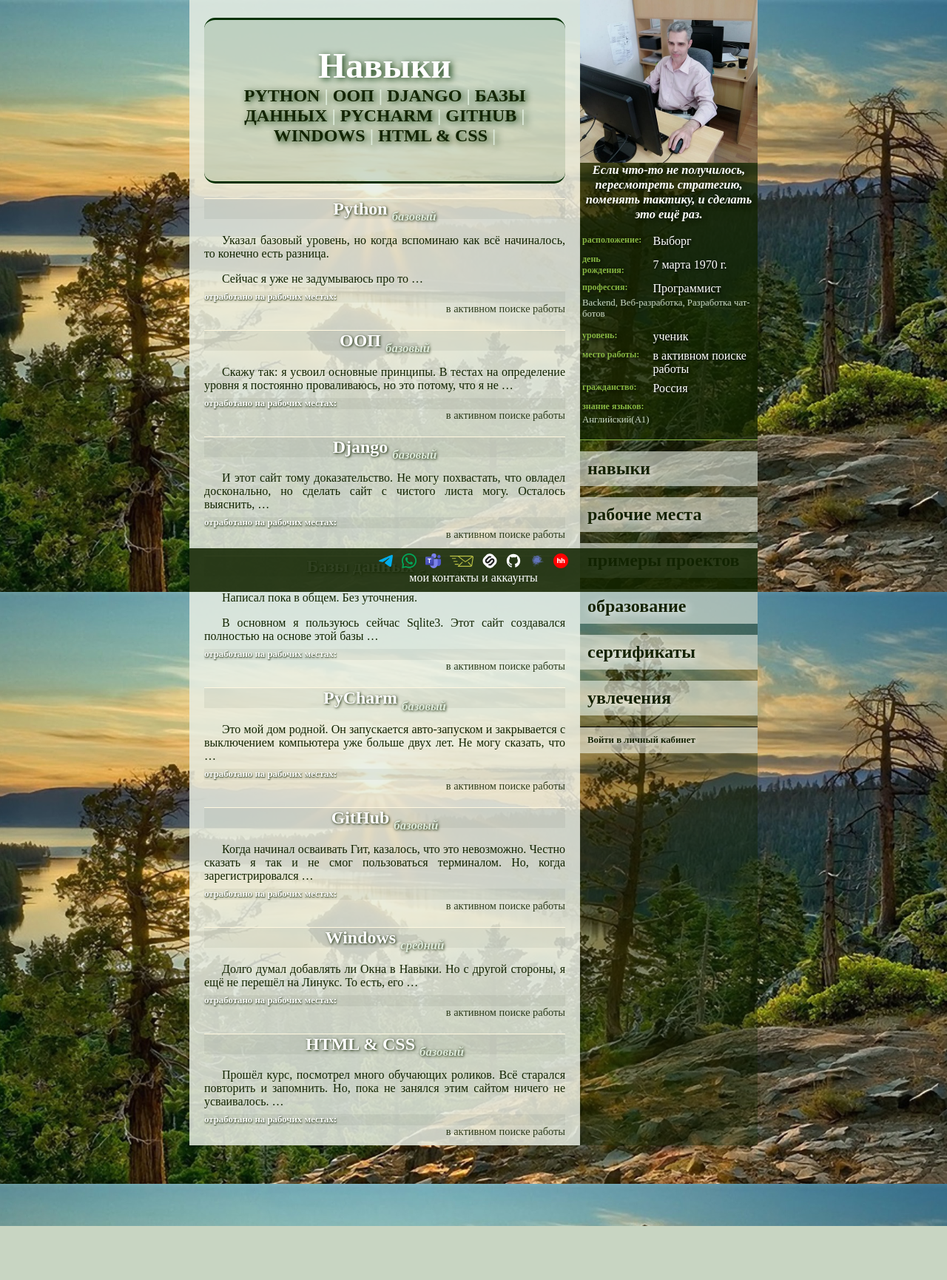
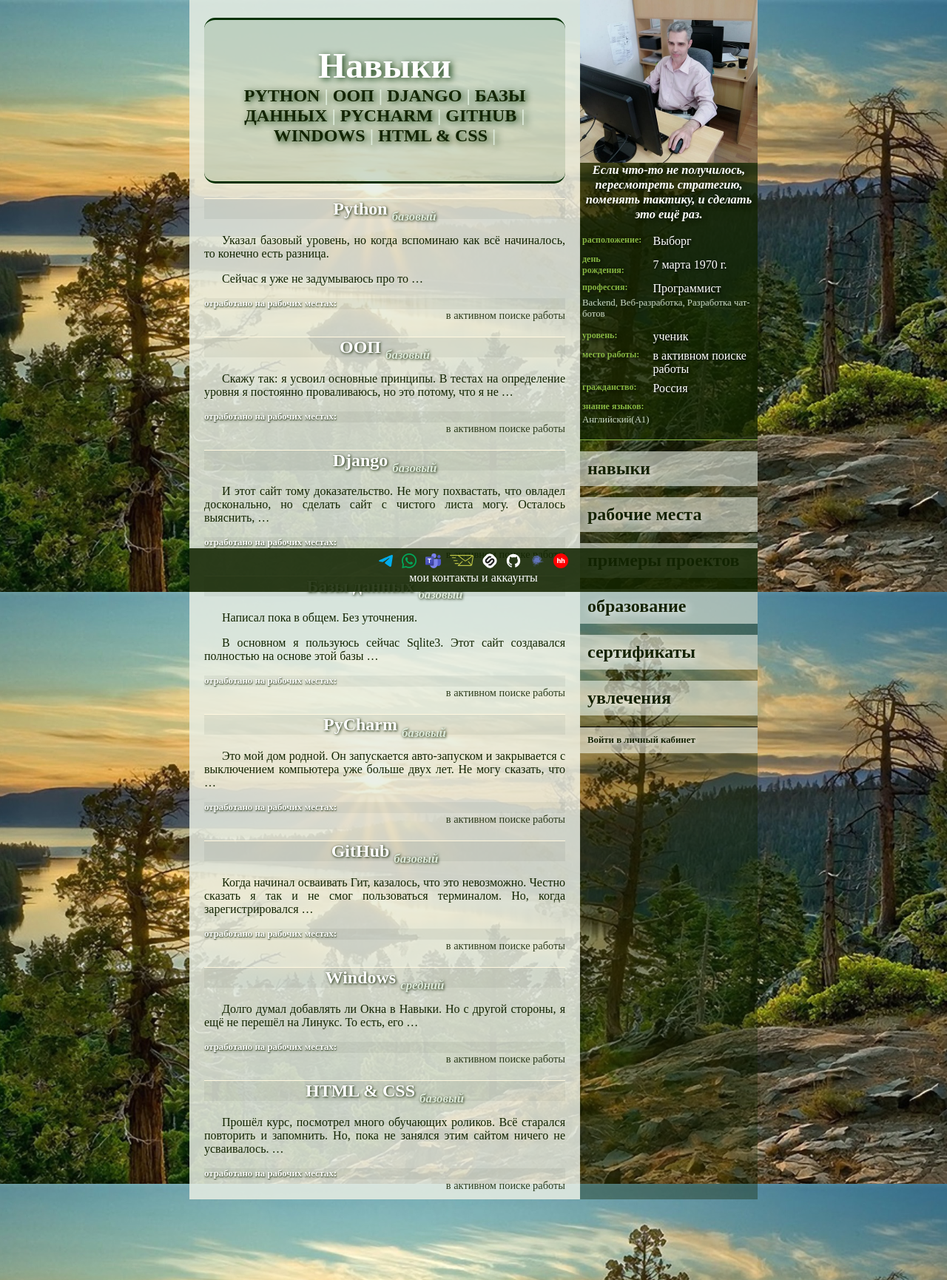
Before and after one commit to Archangel-Ray/training_for_creating_a_resume_website, a Django app: page /1/data/skills in a window 1280 px wide. Shown: the whole page at 74% size. Before the commit the page ends 1657 px from the top, so only its background shows below. Run offline with Django 5.2, Linux system fonts and the light colour scheme; data comes from the database, SQL or seed files in the repository; data that the repository does not hold is empty; parts of the project's set-up code (start-up, migrations or seed data) failed here and were passed over.

Commit message:
вернул расстояние над заголовком в отображении привязанных таблиц

```diff
--- a/another_one/static/CSS/style.css
+++ b/another_one/static/CSS/style.css
@@ -163,7 +163,7 @@
 .specifics h4 {
     border: none;
     text-align: left;
-    margin: 0;
+    margin-bottom: 0;
     font-size: 0.8em;
 }
 
```
